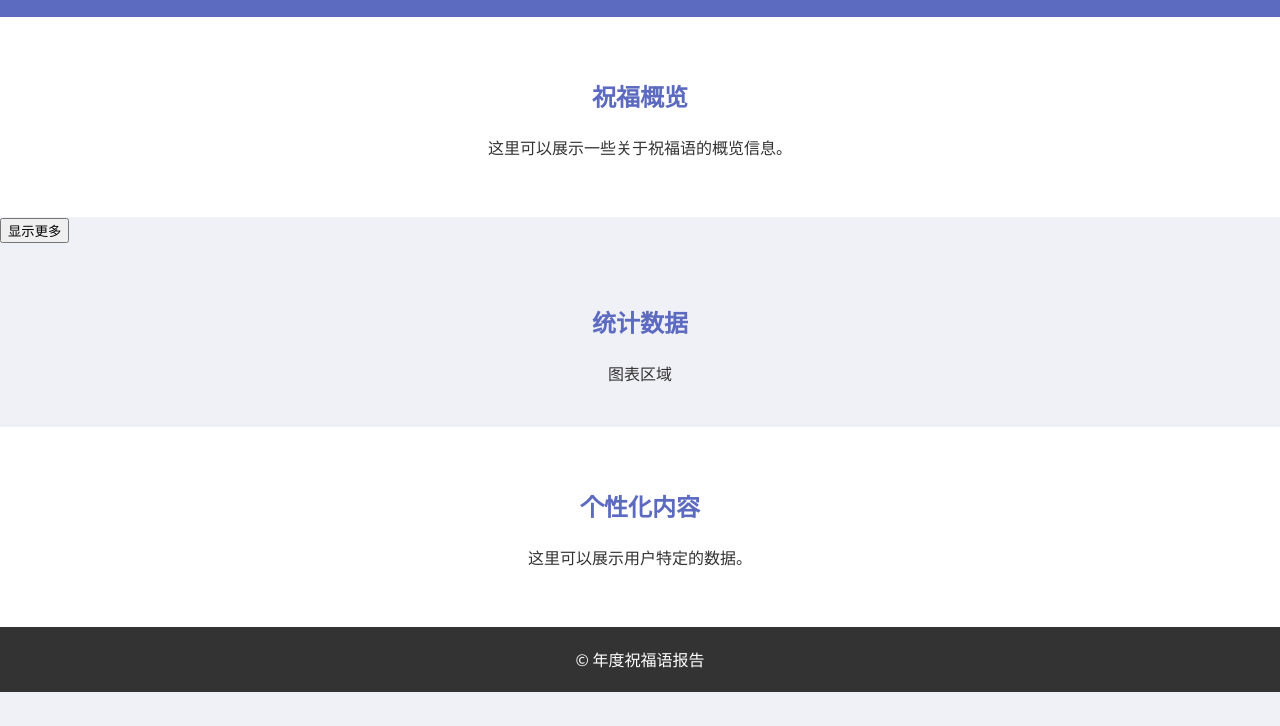
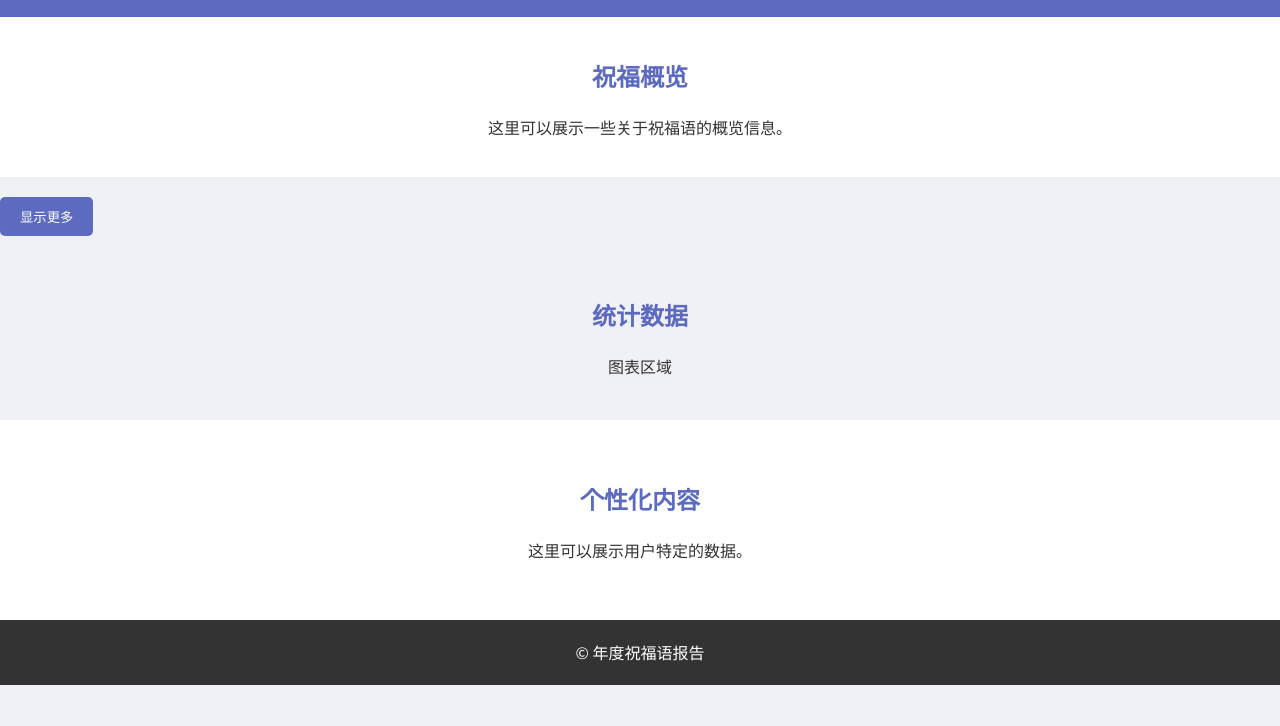
Before and after one commit to Jimmyzm0/vpn, a plain HTML site: page index.html in a window 1280 px wide. Shown: the part 74-800 px from the top of the page. Drawn offline with Linux system fonts and the light colour scheme.

Commit message:
Update style.css

```diff
--- a/style.css
+++ b/style.css
@@ -62,4 +62,28 @@
     }
 }
 
-/* 可根据需要添加更多样式 */
+#overview {
+    text-align: center;
+    padding: 20px;
+}
+
+#blessings-container {
+    max-height: 200px; /* 初始高度限制 */
+    overflow: hidden;
+    transition: max-height 0.5s ease;
+}
+
+#show-more {
+    margin-top: 20px;
+    padding: 10px 20px;
+    background-color: #5c6bc0;
+    color: white;
+    border: none;
+    border-radius: 5px;
+    cursor: pointer;
+    transition: background-color 0.3s;
+}
+
+#show-more:hover {
+    background-color: #3f51b5;
+}
```
